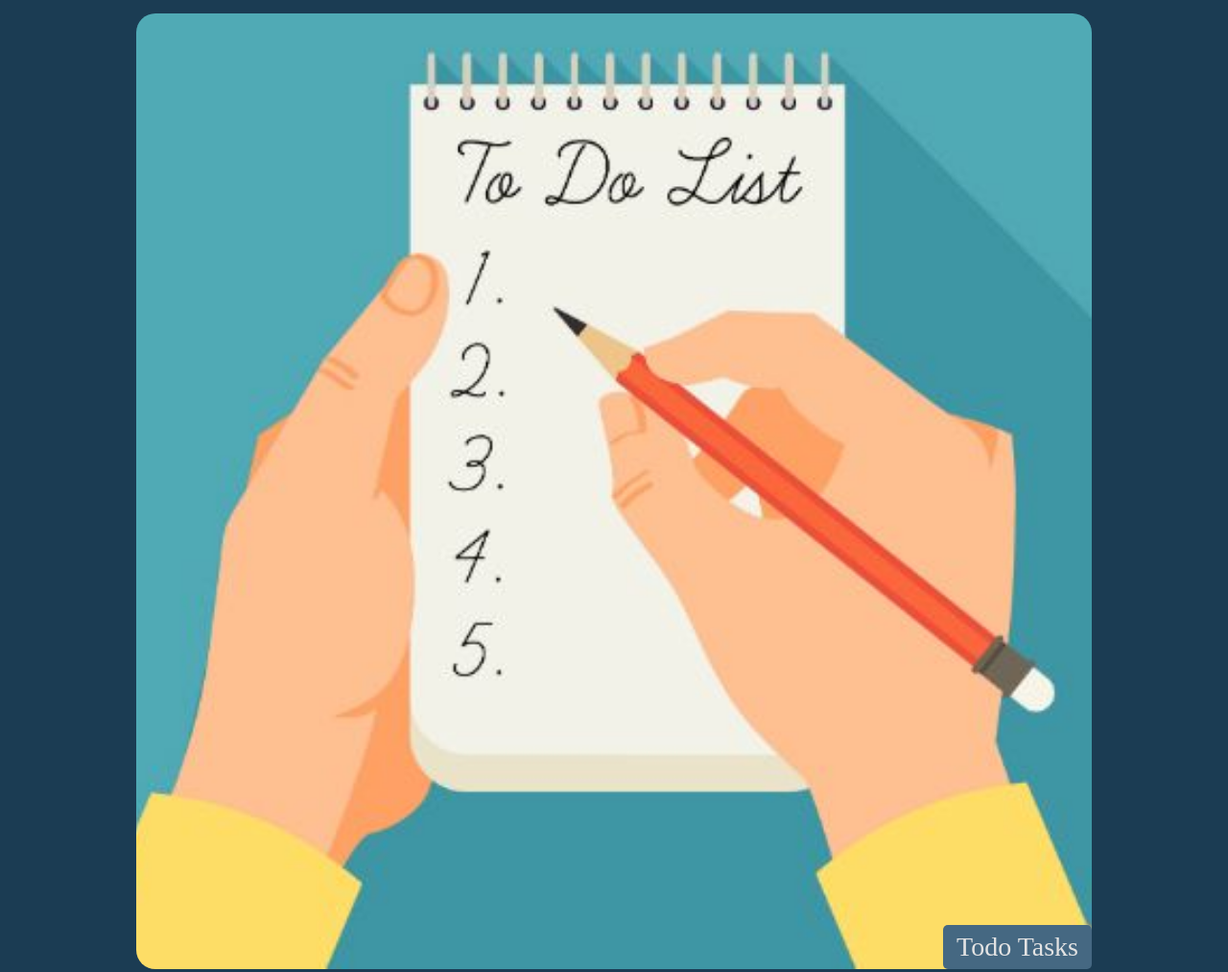
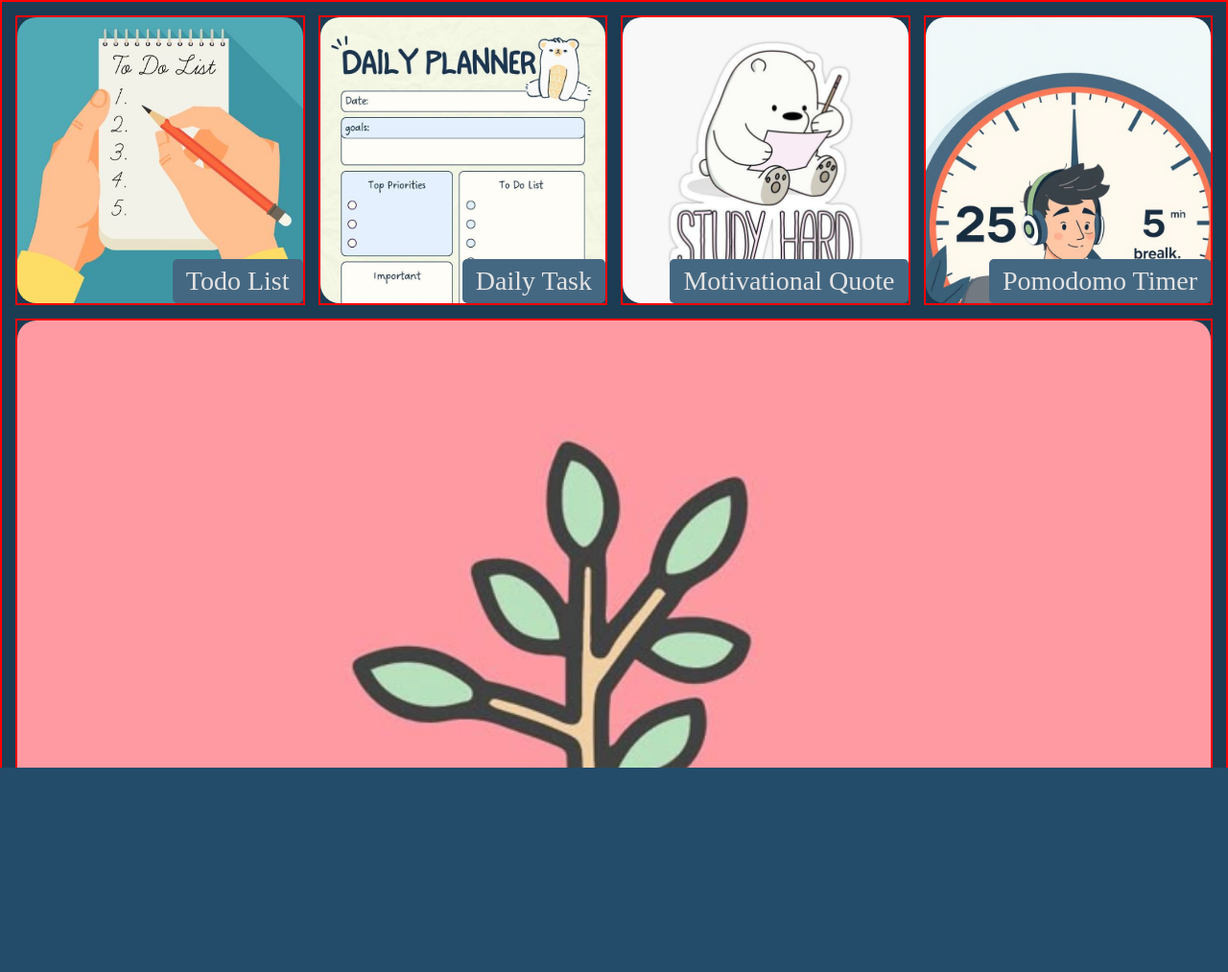
Before and after one commit to mruhanshaikh/productionDashboard-JS-Project, a plain HTML site: page index.html in a window 1280 px wide. Shown: the top 1013 px of the page at 96% size. After the commit the page ends 800 px from the top, so only its background shows below. Drawn offline with Linux system fonts and the light colour scheme.

Commit message:
just a change

```diff
--- a/index.html
+++ b/index.html
@@ -3,13 +3,13 @@
 <head>
     <meta charset="UTF-8">
     <meta name="viewport" content="width=device-width, initial-scale=1.0">
-    <title>Production Board</title>
+    <title>produnction Dashboard</title>
     <link rel="stylesheet" href="style.css">
 </head>
 <body>
     <main>
         <section class="showcase">
-            <div class="box"> <img src="assets/todo-img.jpg" alt="todo-img"><span>todo tasks</span></div>
+            <div class="box"> <img src="assets/todo-img.jpg" alt="todo-img"><span>todo list</span></div>
             <div class="box"> <img src="assets/dailytimer.jpg" alt="dailytimer-img"><span>daily task</span></div>
             <div class="box"><img src="assets/quote.jpg" alt="quote-img"><span>motivational quote</span></div>
             <div class="box"><img src="assets/pomododmo'.jpg" alt="pomodomo-timer-img"><span>pomodomo timer</span></div>
--- a/style.scss
+++ b/style.scss
@@ -10,19 +10,30 @@ html,body{
     background-color: var(--trinityColor);
     @include flex(row,center,flex-start);
     font-size:clamp(14px,1vw,18px);
+    overflow: hidden;
+}
+::-webkit-scrollbar{
+    display: none;
 }
 main{
     width:100%;
     max-width:3000px;
+    min-height:100svh;
+    height:100dvh;
     background-color: var(--trinityColor2);
-    @include flex(column,center,center);
+    @include flex(column,flex-start,flex-start);
+    flex-wrap:wrap;
+    overflow-y:scroll;
     .showcase{
-        width:80%;
-        @include flex(column,center,center);
-        gap:2rem;
+        width:100%;
+        @include flex(row,center,center);
+        gap:1rem;
         padding:1rem;
+        border:2px solid red;
+        flex-wrap:wrap;
         .box{
-        width:100%;
+        flex:1 1 270px;
+        border:2px solid red;
         position: relative;
         @include flex(column,center,center);
         img{
```
Also changed, not shown: style.css, 1 other file.
